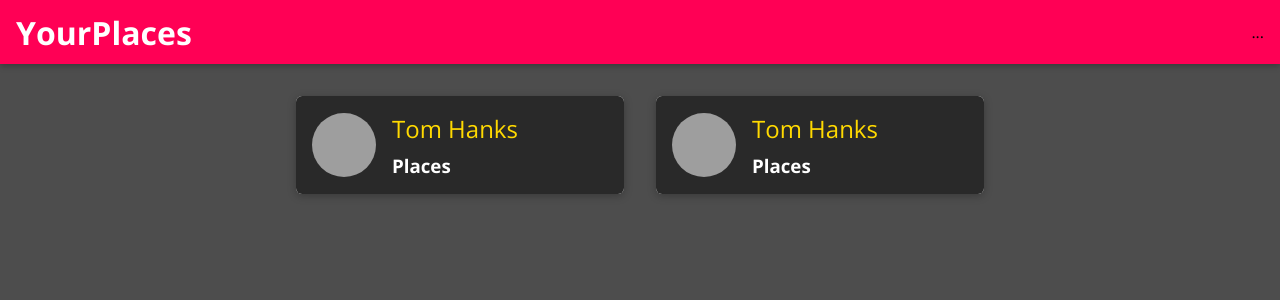
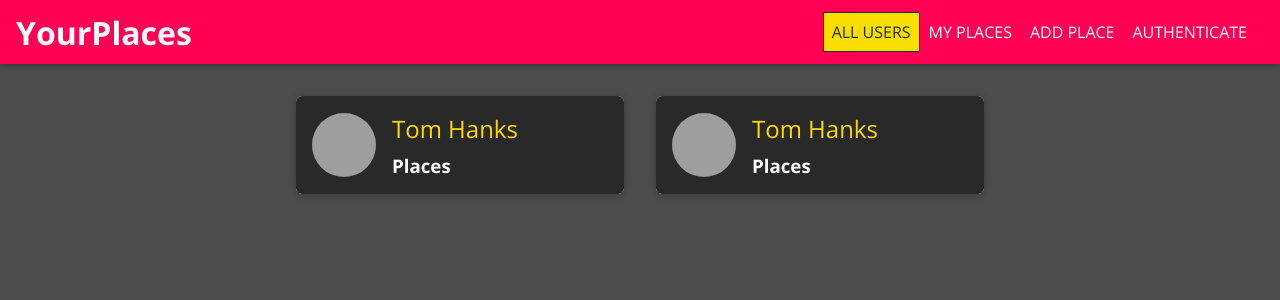
Before and after one commit to sweeptic/simple-MERN-web-app, a React (Create React App) app in the folder frontend/: page / in a window 1280 px wide. Shown: the top 300 px of the page. Built offline with nearby package versions, Linux system fonts and the light colour scheme; grey boxes are pictures that could not be loaded.

Commit message:
44. adding navlinks

```diff
--- a/frontend/src/shared/components/navigation/MainNavigation.js
+++ b/frontend/src/shared/components/navigation/MainNavigation.js
@@ -2,6 +2,7 @@
 import "./MainNavigation.css";
 import MainHeader from "./MainHeader";
 import { Link } from "react-router-dom";
+import NavLinks from "./NavLinks";
 
 const MainNavigation = () => {
   return (
@@ -14,7 +15,9 @@
       <h1 className="main-navigation__title">
         <Link to="/">YourPlaces</Link>
       </h1>
-      <nav>...</nav>
+      <nav>
+        <NavLinks />
+      </nav>
     </MainHeader>
   );
 };
--- a/frontend/src/shared/components/navigation/NavLinks.css
+++ b/frontend/src/shared/components/navigation/NavLinks.css
@@ -0,0 +1,76 @@
+.nav-links {
+  list-style: none;
+  margin: 0;
+  padding: 0;
+  width: 100%;
+  height: 100%;
+  display: flex;
+  flex-direction: column;
+  justify-content: center;
+  align-items: center;
+}
+
+.nav-links li {
+  margin: 1rem;
+}
+
+.nav-links a {
+  border: 1px solid transparent;
+  color: #292929;
+  text-decoration: none;
+  padding: 0.5rem;
+}
+
+.nav-links a:hover,
+.nav-links a:active,
+.nav-links a.active {
+  background: #f8df00;
+  border-color: #292929;
+  color: #292929;
+}
+
+.nav-links button {
+  cursor: pointer;
+  border: 1px solid #292929;
+  color: #292929;
+  background: transparent;
+  padding: 0.5rem;
+  font: inherit;
+}
+
+.nav-links button:focus {
+  outline: none;
+}
+
+.nav-links button:hover,
+.nav-links button:active {
+  background: #292929;
+  color: white;
+}
+
+@media (min-width: 768px) {
+  .nav-links {
+    flex-direction: row;
+  }
+
+  .nav-links li {
+    margin: 0 0.5rem;
+  }
+
+  .nav-links a {
+    color: white;
+    text-decoration: none;
+  }
+
+  .nav-links button {
+    border: 1px solid white;
+    color: white;
+    background: transparent;
+  }
+
+  .nav-links button:hover,
+  .nav-links button:active {
+    background: #f8df00;
+    color: #292929;
+  }
+}
--- a/frontend/src/shared/components/navigation/NavLinks.js
+++ b/frontend/src/shared/components/navigation/NavLinks.js
@@ -0,0 +1,20 @@
+import React from "react";
+import { NavLink } from "react-router-dom";
+import "./NavLinks.css";
+
+const NavLinks = (props) => {
+  return (
+    <ul className="nav-links">
+      <li>
+        <NavLink to="/" exact>
+          ALL USERS
+        </NavLink>
+        <NavLink to="/u1/places">MY PLACES</NavLink>
+        <NavLink to="/places/new">ADD PLACE</NavLink>
+        <NavLink to="/auth">AUTHENTICATE</NavLink>
+      </li>
+    </ul>
+  );
+};
+
+export default NavLinks;
```
